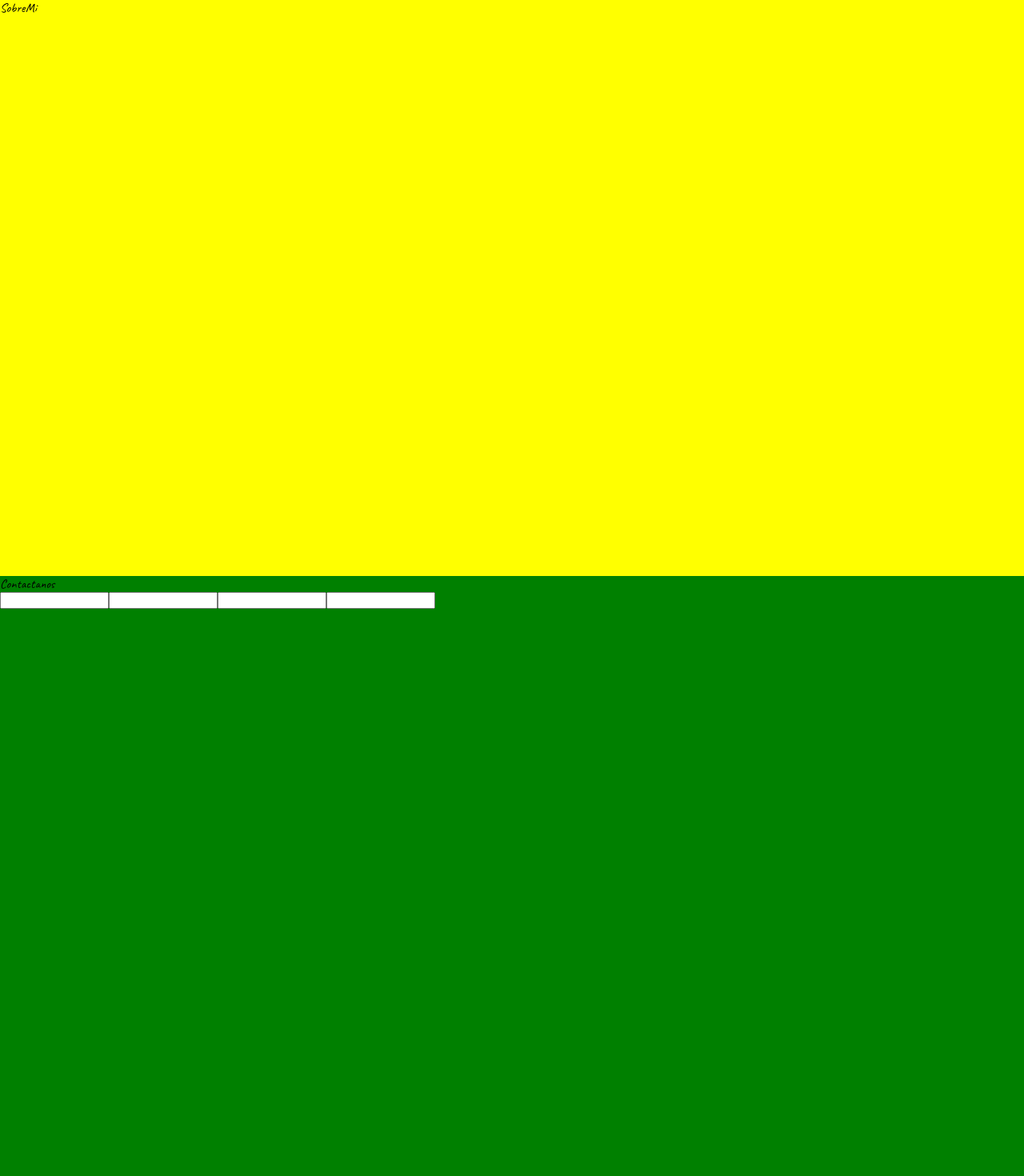
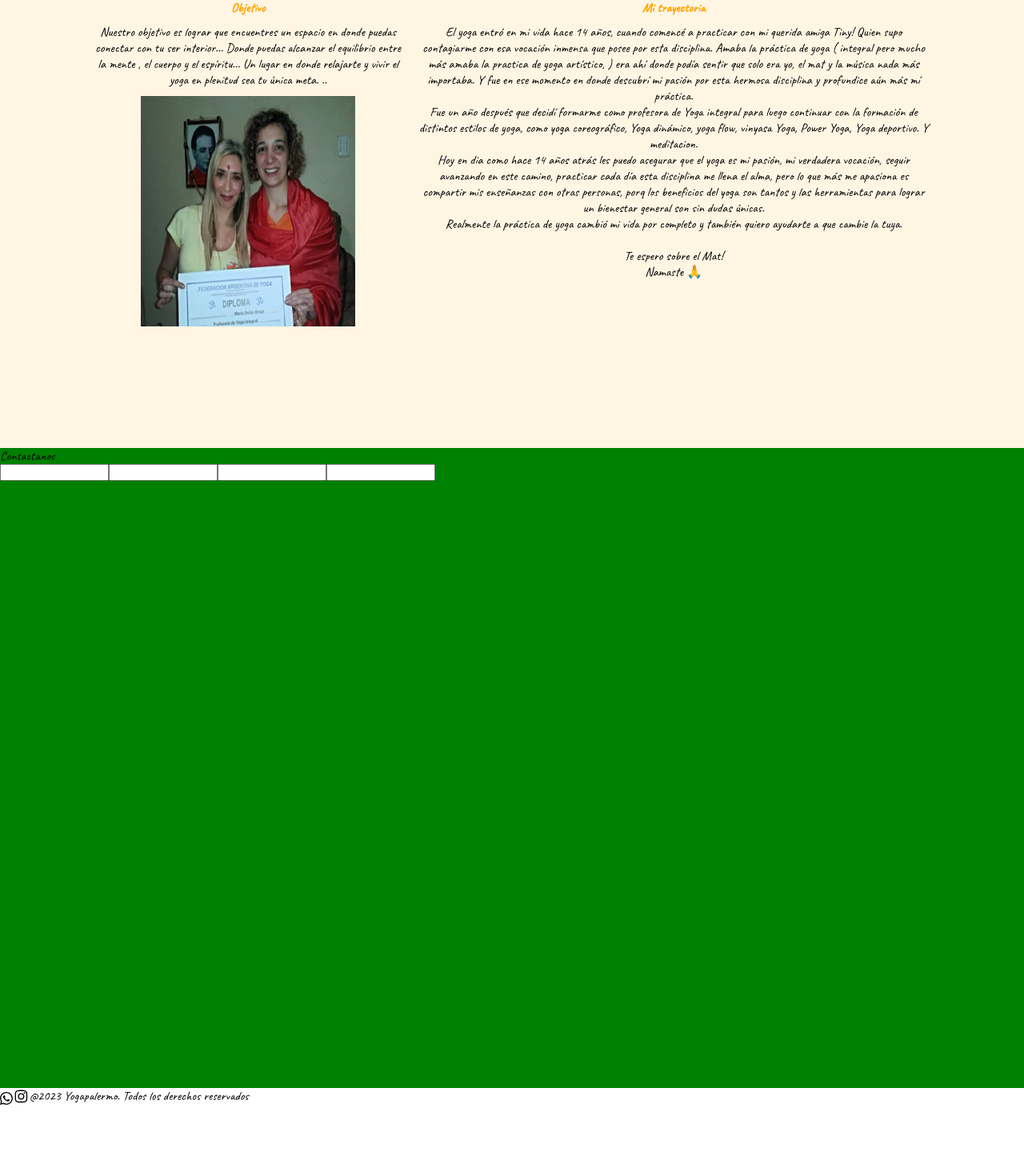
Before and after one commit to Ch4pa/Yoga, a React (Vite) app: page /home in a window 1280 px wide. Shown: the part 880-2350 px from the top of the page at 80% size. After the commit the page ends 2266 px from the top, so only its background shows below. Built offline with nearby package versions, Linux system fonts and the light colour scheme; a web font is replaced by a local one.

Commit message:
problema vercel

```diff
--- a/index.html
+++ b/index.html
@@ -17,7 +17,7 @@
     />
     <meta name="viewport" content="width=device-width, initial-scale=1.0" />
     <link rel="icon" type="image/X.icon" href="./public/favicon.png">
-    <title>Yoga</title>
+    <title>Yogapalermo</title>
   </head>
   <body>
     <div id="root"></div>
--- a/src/Components/Footer/Footer.jsx
+++ b/src/Components/Footer/Footer.jsx
@@ -1,14 +1,26 @@
 import React from "react";
-import logo from "../../../public/logo.png";
 import "./Footer.css";
+import { BsWhatsapp } from "react-icons/bs";
+import { BiLogoInstagram } from "react-icons/bi";
+import { Link } from "react-router-dom";
 
 function Footer() {
   return (
     <div className="footerBox">
       <div className="logoImg">
-        <a href="#">
-          <img src={logo} className="imgLogo" alt="logo" title="Logo" />
-        </a>
+        <Link>
+        <BsWhatsapp />
+        </Link>
+        <Link
+          to="https://www.instagram.com/belu_brizzi_yoga/ "
+          target="_Blank"
+          className="navItem"
+        >
+          <BiLogoInstagram className="logoInstagram" />
+        </Link>
+      </div>
+      <div>
+        <p>@2023 Yogapalermo. Todos los derechos reservados</p>
       </div>
     </div>
   );
--- a/src/Components/Home/Home.css
+++ b/src/Components/Home/Home.css
@@ -19,7 +19,7 @@ header {
   justify-content: space-between;
   align-items: center;
   justify-items: center;
-  border-bottom: 1px solid rgba(128, 128, 128, 0.148) ;
+  border-bottom: 1px solid rgba(128, 128, 128, 0.42) ;
 }
 
 .navegacion{
@@ -117,7 +117,7 @@ header {
   align-items: center;
   justify-content: center;
   font-family: "Caveat", cursive;
-
+  border-bottom: 1px solid rgba(128, 128, 128, 0.244);
 }
 .nombre {
   color: orange;
--- a/src/Components/SobreMi/SobreMi.css
+++ b/src/Components/SobreMi/SobreMi.css
@@ -1,5 +1,61 @@
-.caja{
-    height: 100vh;
-    background-color: yellow;
-    padding-top: 10vh;
+.caja {
+    background-color: rgba(255, 166, 0, 0.11);
+  height: 80vh;
+  display: flex;
+  flex-direction: row;
+  justify-content: center;
+  align-items: center;
+  gap: 20px;
 }
+
+/* Objetivo */
+
+.boxObjetivo {
+  width: 30%;
+  height: 60vh;
+  display: flex;
+  flex-direction: column;
+  align-items: center;
+  gap: 10px;
+}
+
+.tituloObjetivo {
+  color: orange;
+  font-size: 1rem;
+  font-weight: bold;
+  text-align: center;
+}
+
+.textoObjetivo {
+    text-align: center;
+    font-size: 1rem;
+}
+
+.imgProfesora{
+    width: 70%;
+    height: 60%;
+    text-align: center;
+}
+/* Trayectoria */
+
+.boxTrayectoria {
+  width: 50%;
+  height: 60vh;
+  gap: 50px;
+  display: flex;
+  flex-direction: column;
+  align-items: center;
+  gap: 10px;
+}
+
+.tituloTrayectoria {
+  color: orange;
+  font-size: 1rem;
+  font-weight: bold;
+  text-align: center;
+}
+
+.textoTrayectoria {
+    text-align: center;
+    font-size: 1rem;
+}
--- a/src/Components/SobreMi/SobreMi.jsx
+++ b/src/Components/SobreMi/SobreMi.jsx
@@ -3,7 +3,49 @@ import "./SobreMi.css";
 function SobreMi() {
   return (
     <div className="caja" id="sobre_mi">
-      SobreMi
+      <div className="boxObjetivo">
+        <p className="tituloObjetivo">Objetivo</p>
+        <p className="textoObjetivo">
+          Nuestro objetivo es lograr que encuentres un espacio en donde puedas
+          conectar con tu ser interior... Donde puedas alcanzar el equilibrio
+          entre la mente , el cuerpo y el espíritu... Un lugar en donde
+          relajarte y vivir el yoga en plenitud sea tu única meta. ..
+        </p>
+        <img src="../../public/profesora.jpeg" alt="" className="imgProfesora"/>
+      </div>
+      <div className="boxTrayectoria">
+        <p className="tituloTrayectoria">Mi trayectoria</p>
+        <p className="textoTrayectoria">
+          El yoga entró en mi vida hace 14 años, cuando comencé a practicar con
+          mi querida amiga Tiny! Quien supo contagiarme con esa vocación inmensa
+          que posee por esta disciplina. Amaba la práctica de yoga ( integral
+          pero mucho más amaba la practica de yoga artístico, ) era ahí donde
+          podía sentir que solo era yo, el mat y la música nada más importaba. Y
+          fue en ese momento en donde descubrí mi pasión por esta hermosa
+          disciplina y profundice aún más mí práctica.
+          <br />
+          Fue un año después que decidí formarme como profesora de Yoga integral para luego continuar
+          con la formación de distintos estilos de yoga, como yoga coreográfico,
+          Yoga dinámico, yoga flow, vinyasa Yoga, Power Yoga, Yoga deportivo. Y
+          meditacion.
+          <br />
+          Hoy en dia como hace 14 años atrás les puedo asegurar que
+          el yoga es mi pasión, mi verdadera vocación, seguir avanzando en este
+          camino, practicar cada día esta disciplina me llena el alma, pero lo
+          que más me apasiona es compartir mis enseñanzas con otras personas,
+          porq los beneficios del yoga son tantos y las herramientas para lograr
+          un bienestar general son sin dudas únicas.
+          <br />
+          Realmente la práctica de
+          yoga cambió mi vida por completo y también quiero ayudarte a que
+          cambie la tuya.
+          <br />
+          <br />
+          Te espero sobre el Mat!
+          <br />
+          Namaste 🙏
+        </p>
+      </div>
     </div>
   );
 }
```
Also changed, not shown: public/Profesora.jpeg (added), vercel.json (added).
